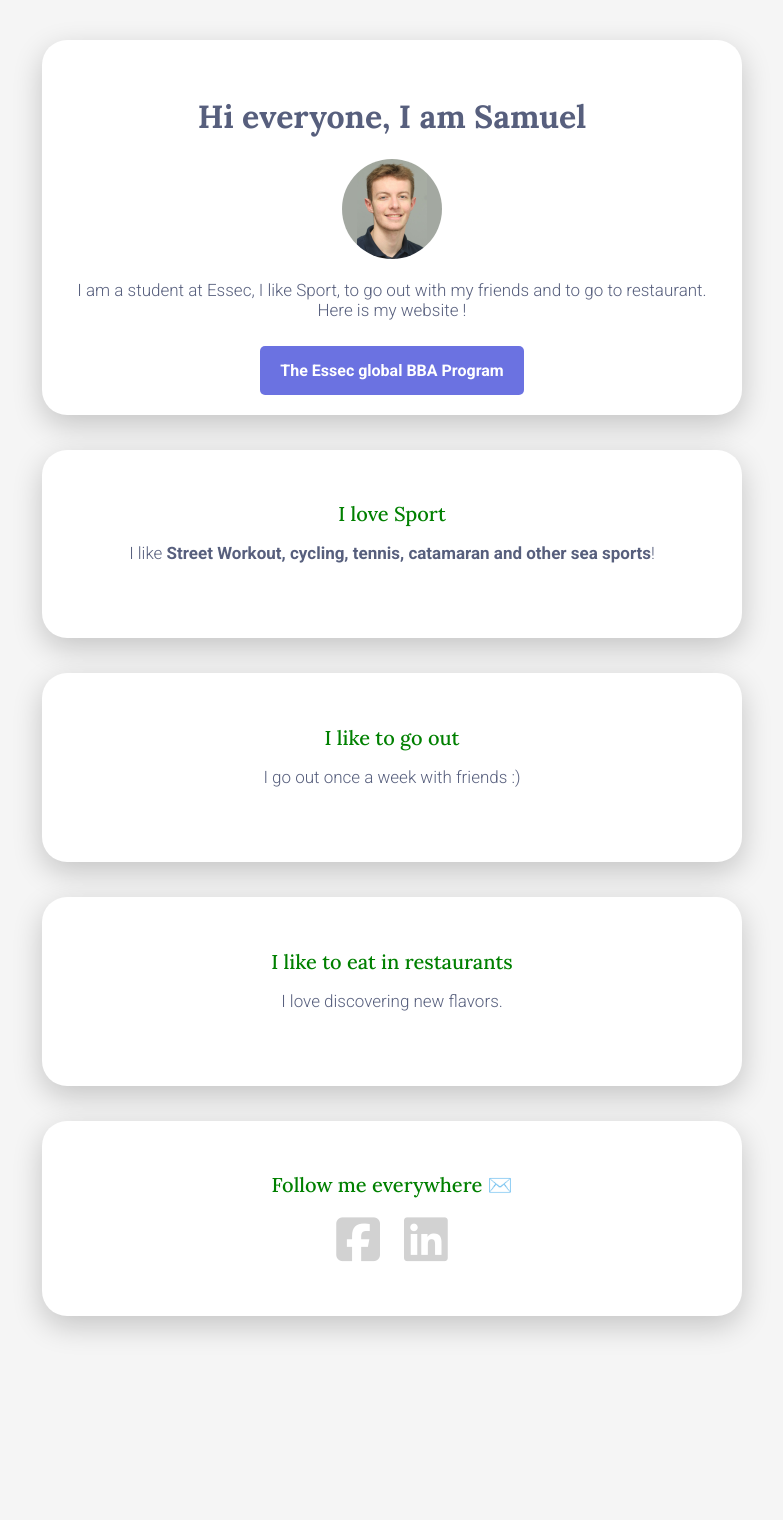
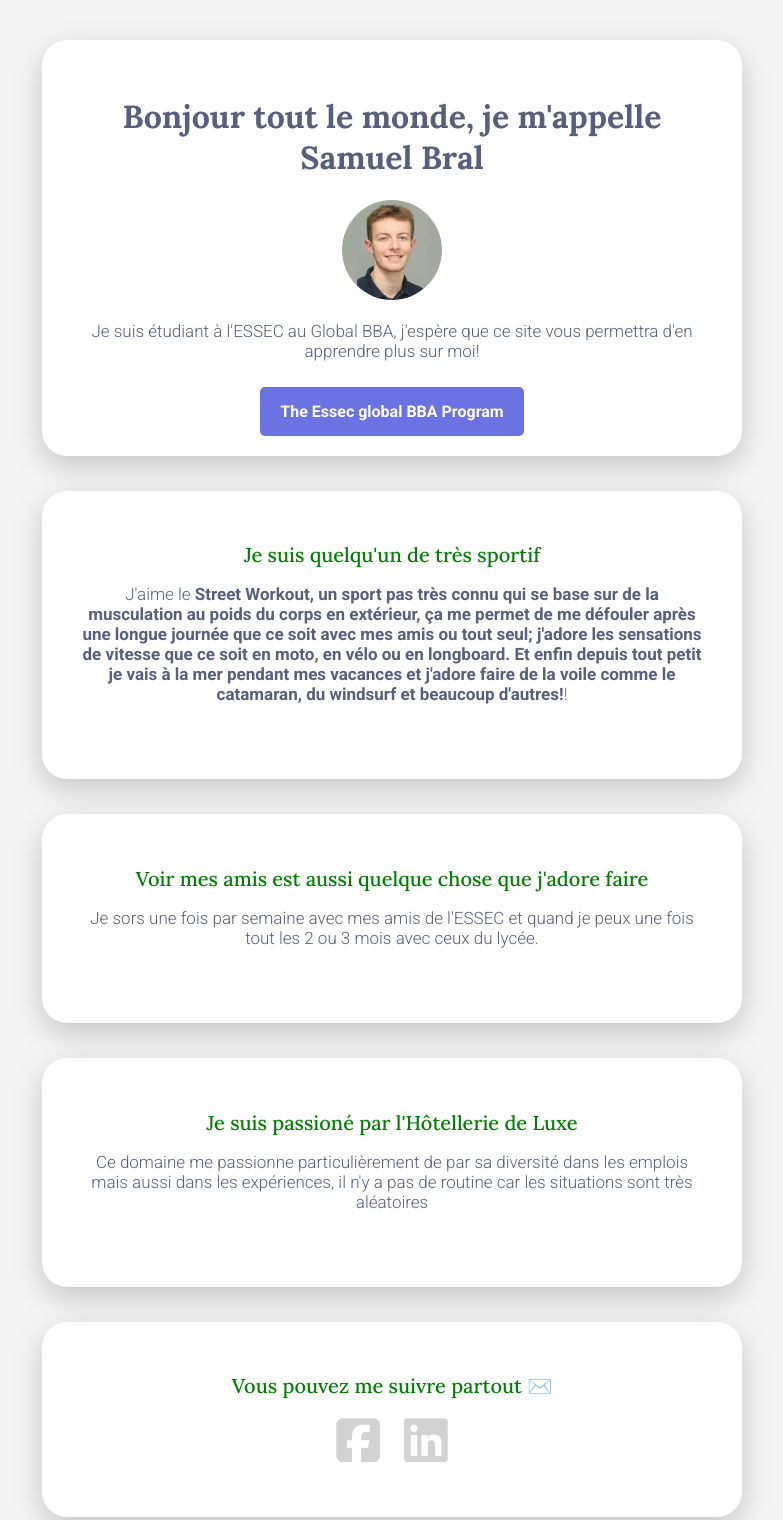
Before and after one commit to Samu14122003/sam, a plain HTML site: page index.html in a window 1280 px wide. Shown: the top 1520 px of the page, without its empty margins (248-1031 px from the left). Before the commit the page ends 1356 px from the top, so only its background shows below. Drawn offline with Linux system fonts and the light colour scheme.

Commit message:
Update index.html

```diff
--- a/index.html
+++ b/index.html
@@ -16,36 +16,36 @@
 			<div class="container" id="intro">
 
 					<div class="card-white">
-						<h1>Hi everyone, I am Samuel</h1>
+						<h1>Bonjour tout le monde, je m'appelle Samuel Bral</h1>
 			    		<img src="images/photo-de-profil.jpeg" alt="pdp">
-			    		<p>I am a student at Essec, I like Sport, to go out with my friends and to go to restaurant. Here is my website ! </p>
+			    		<p>Je suis étudiant à l'ESSEC au Global BBA, j'espère que ce site vous permettra d'en apprendre plus sur moi! </p>
 						<a href="https://www.essec.edu/fr/global-bba/" target="_blank" class="btn-blue">The Essec global BBA Program
 						</a>
 					</div>
 
 					<div class="card-white">
-						<h2>I love Sport</h2>
+						<h2>Je suis quelqu'un de très sportif</h2>
 						<p>
-						I like <strong>Street Workout, cycling, tennis, catamaran and other sea sports</strong>!
+						J'aime le <strong>Street Workout, un sport pas très connu qui se base sur de la musculation au poids du corps en extérieur, ça me permet de me défouler après une longue journée que ce soit avec mes amis ou tout seul; j'adore les sensations de vitesse que ce soit en moto, en vélo ou en longboard. Et enfin depuis tout petit je vais à la mer pendant mes vacances et j'adore faire de la voile comme le catamaran, du windsurf et beaucoup d'autres!</strong>!
 						</p>
 					</div>
 
 					<div class="card-white">
-						<h2>I like to go out</h2>
+						<h2>Voir mes amis est aussi quelque chose que j'adore faire</h2>
 						<p>
-							I go out once a week with friends :)
+							Je sors une fois par semaine avec mes amis de l'ESSEC et quand je peux une fois tout les 2 ou 3 mois avec ceux du lycée.
 
 					</div>
 
 					<div class="card-white">
-						<h2>I like to eat in restaurants</h2>
+						<h2>Je suis passioné par l'Hôtellerie de Luxe</h2>
 						<p>
-							I love discovering new flavors.
+							Ce domaine me passionne particulièrement de par sa diversité dans les emplois mais aussi dans les expériences, il n'y a pas de routine car les situations sont très aléatoires
 						</p>
 					</div>
 
 					<div class="card-white">
-						<h2>Follow me everywhere ✉️ </h2>
+						<h2>Vous pouvez me suivre partout ✉️ </h2>
 						<ul clas="list-inline">
 							<li>
 								<a href="https://www.facebook.com/samuel.bral.7" target="_blank">
```
